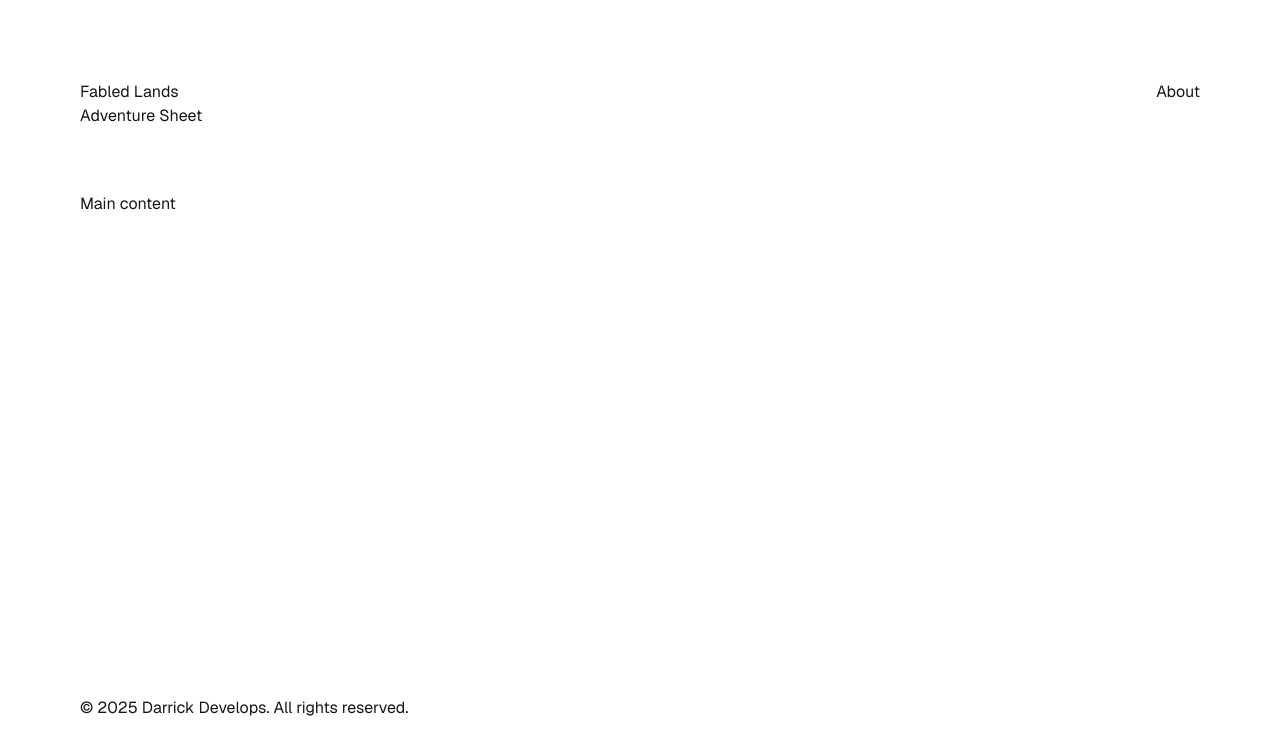
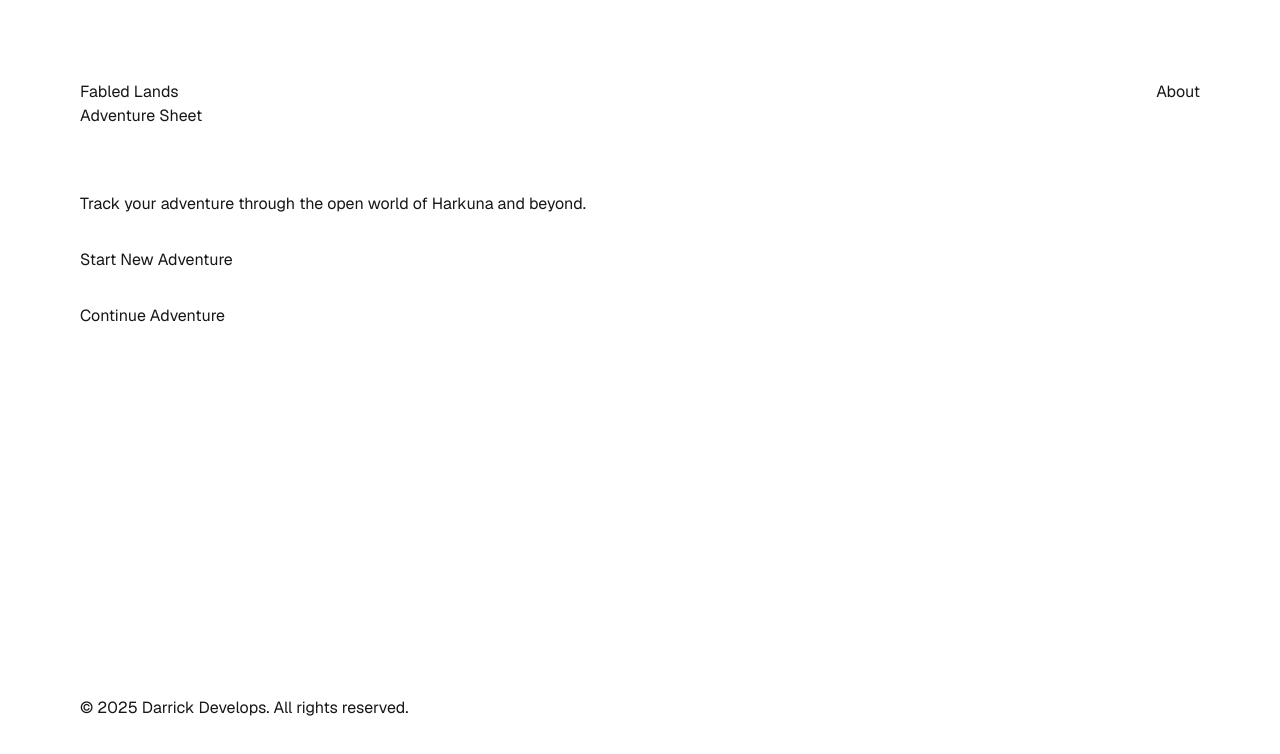
Before and after one commit to DarrickFauvel/fabled-lands-adventure-sheet, a Next.js app: page / in a window 1280 px wide. Shown: the top 754 px of the page. Built offline with nearby package versions, Linux system fonts and the light colour scheme.

Commit message:
Add intro text and links

```diff
--- a/app/page.tsx
+++ b/app/page.tsx
@@ -1,8 +1,11 @@
+import Link from "next/link";
+
 export default function Home() {
   return (
-
-      <main className="flex flex-col gap-[32px] row-start-2 items-center sm:items-start">
-        Main content
-      </main>
+    <main className="flex flex-col gap-[32px] row-start-2 items-center sm:items-start">
+      <p>Track your adventure through the open world of Harkuna and beyond.</p>
+      <Link href='/adventures/new'>Start New Adventure</Link>
+      <Link href='/adventures/continue'>Continue Adventure</Link>
+    </main>
   )
 }
```
